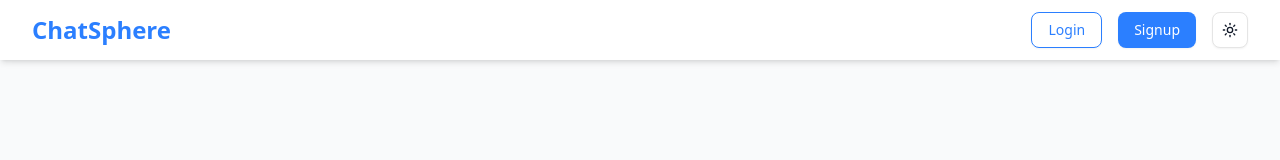
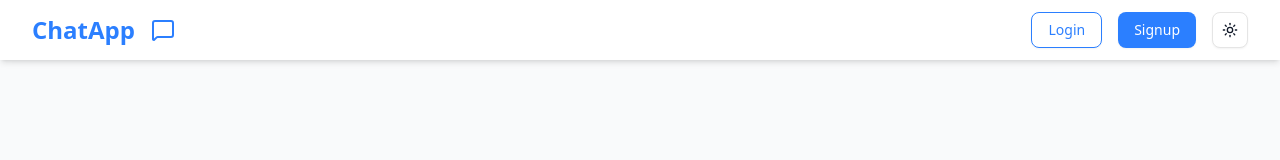
Before and after one commit to kunwarabhi7/mern-chat-app, a Next.js app in the folder client/: page /chat in a window 1280 px wide. Shown: the top 160 px of the page. Built offline with nearby package versions, Linux system fonts and the light colour scheme; no server answers.

Commit message:
fix chat page

```diff
--- a/client/app/chat/page.tsx
+++ b/client/app/chat/page.tsx
@@ -97,6 +97,8 @@ export default function ChatPage() {
       setError(data.message);
     });
 
+    console.log(users, "userssss");
+
     return () => {
       socket.disconnect();
       socket.off();
@@ -118,6 +120,7 @@ export default function ChatPage() {
             username: u.username,
             email: u.email,
             isOnline: false,
+            dp: u.dp,
           }))
         );
       } catch (err: any) {
--- a/client/app/profile/page.tsx
+++ b/client/app/profile/page.tsx
@@ -178,12 +178,12 @@ export default function Profile() {
                 >
                   {loading ? "Uploading..." : "Update DP"}
                 </Button>
-                <Link
-                  className="w-full bg-blue-500 hover:bg-blue-600 text-white"
-                  href="/chat"
+                <Button
+                  asChild
+                  className="w-full bg-blue-500 hover:bg-blue-600 text-white py-2 text-base sm:text-lg"
                 >
-                  Go to Chat
-                </Link>
+                  <Link href="/chat">Go to Chat</Link>
+                </Button>
               </form>
             </CardContent>
           </Card>
--- a/client/components/Navbar.tsx
+++ b/client/components/Navbar.tsx
@@ -12,7 +12,7 @@ import {
 } from "@/components/ui/dropdown-menu";
 import { DarkModeToggle } from "./DarkModeToggle";
 import { motion } from "framer-motion";
-import { Menu, X } from "lucide-react";
+import { Menu, MessageSquare, X } from "lucide-react";
 import socket from "@/lib/socket";
 
 export function Navbar() {
@@ -69,9 +69,11 @@ export function Navbar() {
           href="/"
           className="text-2xl font-extrabold text-blue-500 dark:text-blue-400"
         >
-          ChatSphere
+          <div className="flex items-center justify-center space-x-4">
+            <span>ChatApp</span>
+            <MessageSquare />
+          </div>
         </Link>
-
         {/* Desktop Menu */}
         <div className="hidden md:flex items-center space-x-4">
           {user ? (
```
